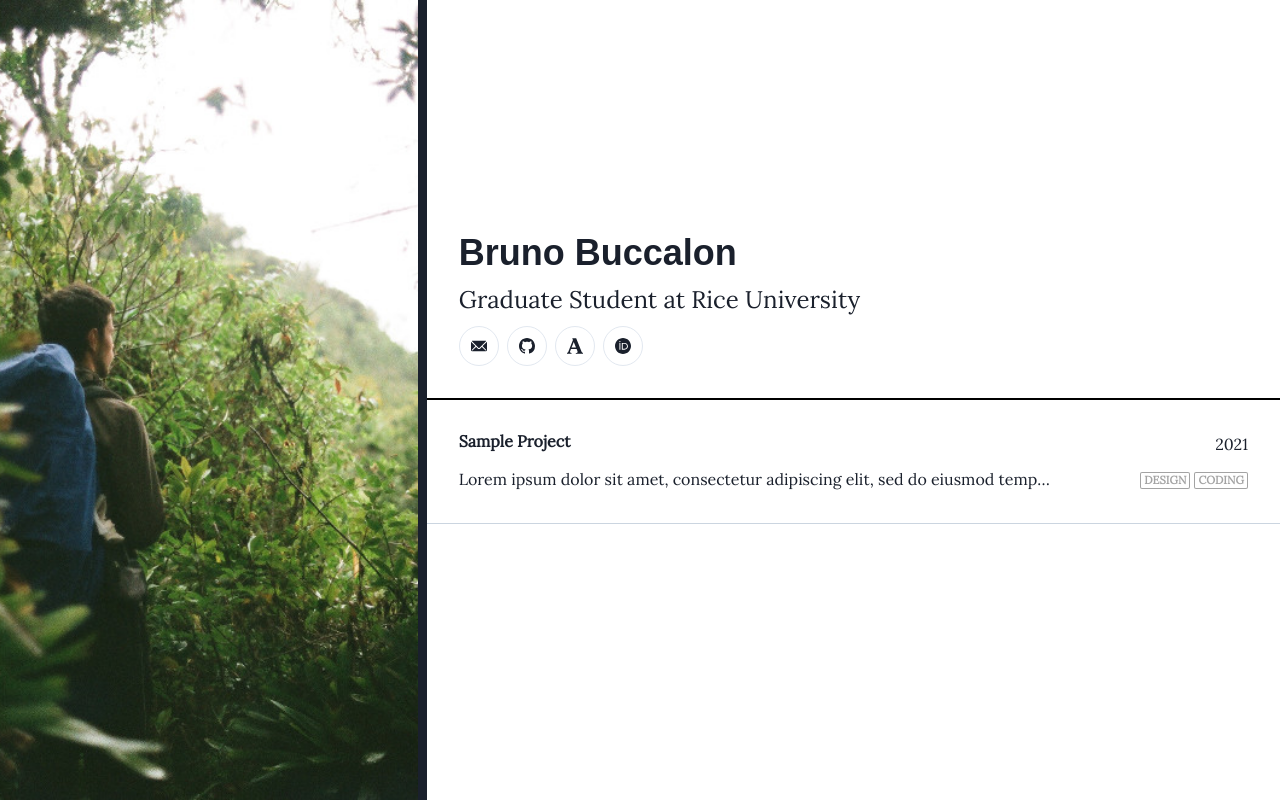
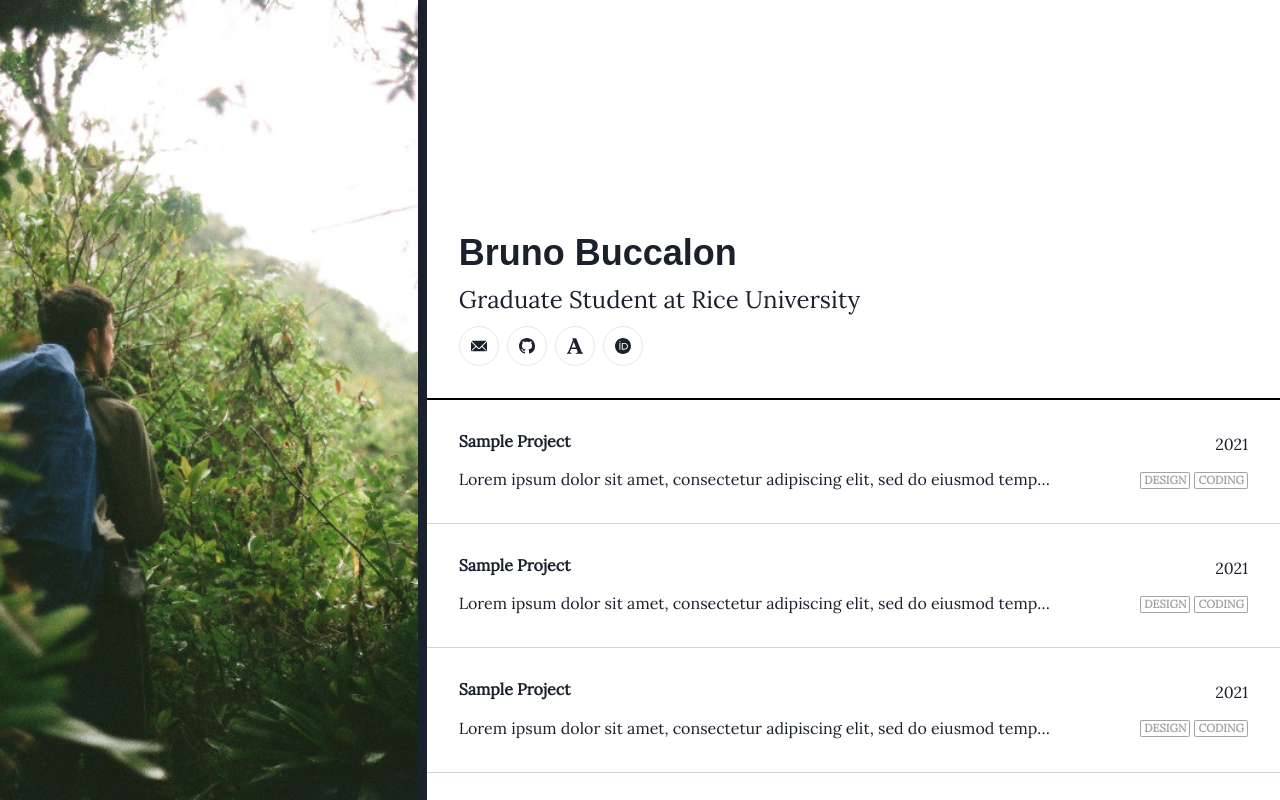
Before and after one commit to buccalon/buccalon.github.io, a Next.js app: page / in a window 1280 px wide. Built offline with nearby package versions, Linux system fonts and the light colour scheme; a web font is replaced by a local one.

Commit message:
:art: Set theme featured color in config

```diff
--- a/components/Card/index.js
+++ b/components/Card/index.js
@@ -25,7 +25,7 @@ export default function Card() {
   return (
     <Box
       style={{ transition: "background 240ms" }}
-      _hover={{ bg: "yellow.200", cursor: "pointer" }}
+      _hover={{ bg: "theme.featured", cursor: "pointer" }}
       borderBottom={"1px solid"}
       borderColor="gray.300"
     >
--- a/components/List/index.js
+++ b/components/List/index.js
@@ -5,11 +5,12 @@ import Card from "../Card";
 export default function List() {
   return (
     <GridItem colSpan={1} w="full" overflowY="auto">
-      <VStack
-        divider={<StackDivider borderColor="gray.200" />}
-        spacing={0}
-        align="stretch"
-      >
+      <VStack spacing={0} align="stretch">
+        <Card />
+        <Card />
+        <Card />
+        <Card />
+        <Card />
         <Card />
       </VStack>
     </GridItem>
--- a/components/Page/index.js
+++ b/components/Page/index.js
@@ -11,7 +11,7 @@ export default function Page({ title, content }) {
       <VStack align="stretch" spacing={4} m={4}>
         <Box
           style={{ transition: "background 300ms" }}
-          _hover={{ bg: "yellow.200", cursor: "pointer" }}
+          _hover={{ bg: "theme.featured", cursor: "pointer" }}
         >
           <Link href="/" passHref>
             <a>← Back to home</a>
--- a/components/Social/index.js
+++ b/components/Social/index.js
@@ -1,47 +1,24 @@
-import { HStack, IconButton } from "@chakra-ui/react";
+import { HStack } from "@chakra-ui/react";
 import { EmailIcon } from "@chakra-ui/icons";
 import { GoMarkGithub } from "react-icons/go";
 import { SiAcademia, SiOrcid } from "react-icons/si";
+import SocialButton from "../SocialButton";
 import siteConfig from "../../site.config";
 
 export default function Social() {
   return (
     <HStack>
       <a href={"mailto:" + siteConfig.email} target="_blank">
-        <IconButton
-          variant="outline"
-          colorScheme="gray"
-          aria-label="Email"
-          isRound="True"
-          icon={<EmailIcon />}
-        />
+        <SocialButton aria-label="Email" icon={<EmailIcon />} />
       </a>
       <a href={"https://github.com/" + siteConfig.github} target="_blank">
-        <IconButton
-          variant="outline"
-          colorScheme="gray"
-          aria-label="GitHub"
-          isRound="True"
-          icon={<GoMarkGithub />}
-        />
+        <SocialButton aria-label="GitHub" icon={<GoMarkGithub />} />
       </a>
       <a href={siteConfig.academia} target="_blank">
-        <IconButton
-          variant="outline"
-          colorScheme="gray"
-          aria-label="Academia.edu"
-          isRound="True"
-          icon={<SiAcademia />}
-        />
+        <SocialButton aria-label="Academia.edu" icon={<SiAcademia />} />
       </a>
       <a href={"https://orcid.org/" + siteConfig.orcid} target="_blank">
-        <IconButton
-          variant="outline"
-          colorScheme="gray"
-          aria-label="ORCID"
-          isRound="True"
-          icon={<SiOrcid />}
-        />
+        <SocialButton aria-label="ORCID" icon={<SiOrcid />} />
       </a>
     </HStack>
   );
--- /dev/null
+++ b/components/SocialButton/index.js
@@ -0,0 +1,14 @@
+import { IconButton } from "@chakra-ui/react";
+
+export default function SocialButton(props) {
+  const { ...rest } = props;
+  return (
+    <IconButton
+      variant="outline"
+      colorScheme="gray"
+      isRound="True"
+      _hover={{ bg: "theme.featured", borderColor: "#FFF" }}
+      {...rest}
+    />
+  );
+}
--- a/site.config.js
+++ b/site.config.js
@@ -4,6 +4,7 @@ module.exports = {
   description: "Graduate Student at Rice University",
   domain: "bruno.land",
   background: "/images/bg.jpg",
+  featuredColor: "#EDF2F7",
 
   // social
   email: "buccalon@rice.edu",
--- a/theme/index.js
+++ b/theme/index.js
@@ -1,6 +1,7 @@
 import { extendTheme } from "@chakra-ui/react";
 import "@fontsource/lora";
 import "@fontsource/notable";
+import siteConfig from "../site.config";
 
 const Theme = extendTheme({
   fonts: {
@@ -8,8 +9,8 @@ const Theme = extendTheme({
     heading: "Notable, sans-serif",
   },
   colors: {
-    marker: {
-      yellow: "#f7fafc",
+    theme: {
+      featured: siteConfig.featuredColor,
     },
   },
 });
```
